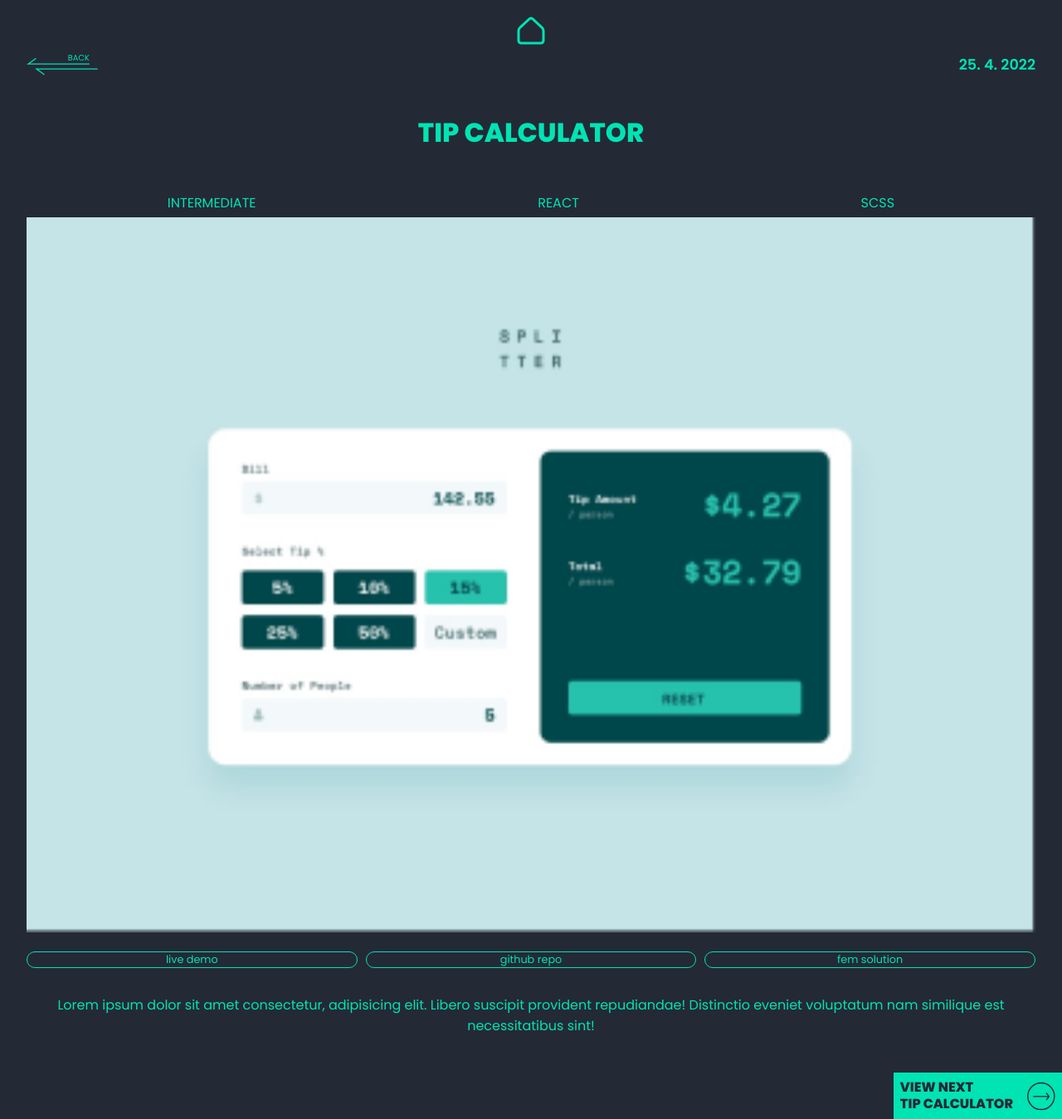
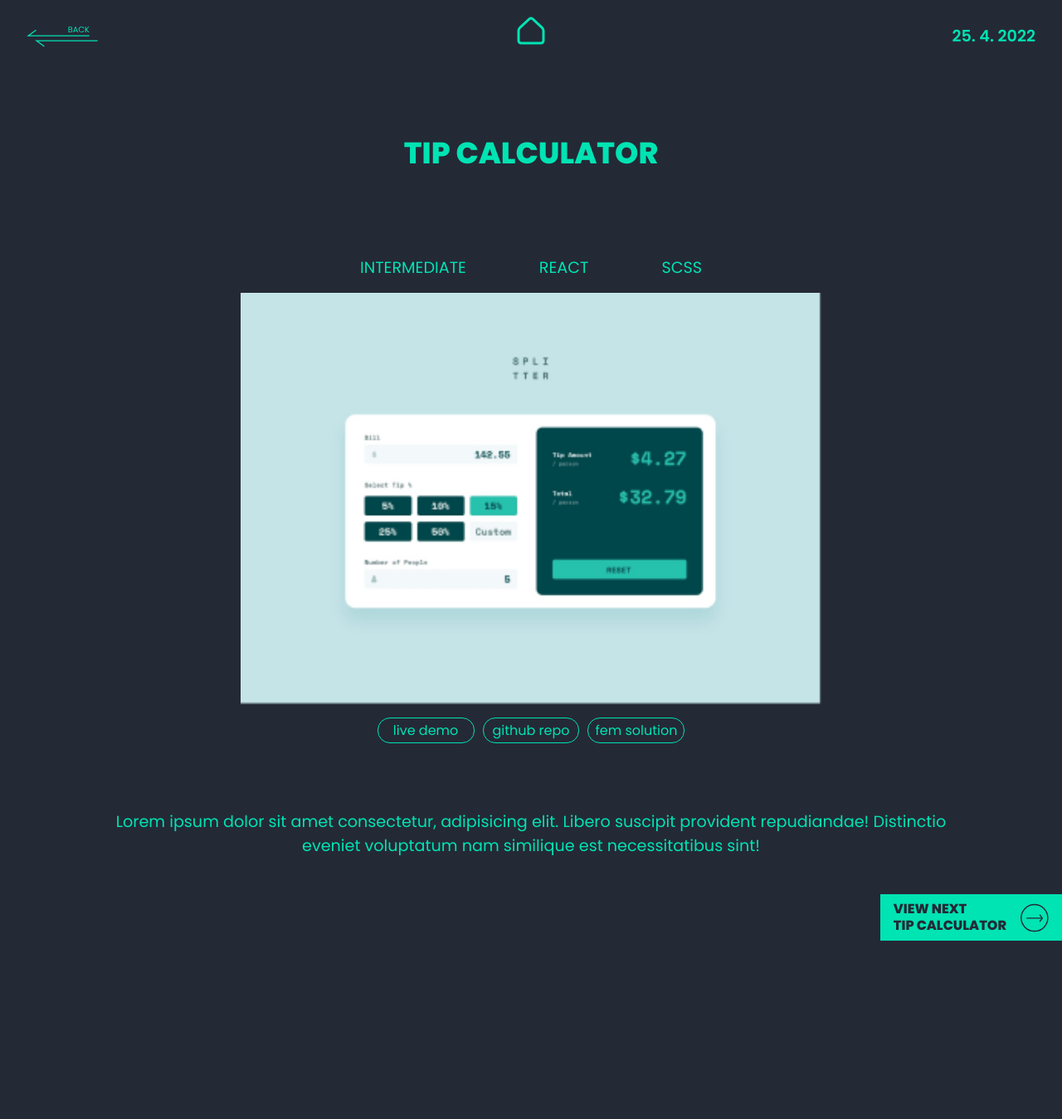
Before and after one commit to K4UNG/fem-challenge-gallary, a React (Create React App) app: page /projects/someid in a window 1280 px wide. Shown: the whole page at 83% size. After the commit the page ends 1134 px from the top, so only its background shows below. Built offline with nearby package versions, Linux system fonts and the light colour scheme; the HTML template or start-up script is replaced by a standard one.

Commit message:
detail page desktop

```diff
--- a/src/pages/Detail.module.css
+++ b/src/pages/Detail.module.css
@@ -55,6 +55,7 @@
     justify-content: space-around;
     align-items: center;
     margin: 0 auto 5px;
+    max-width: 500px;
 }
 
 .tags span {
@@ -64,6 +65,9 @@
 
 .image {
     width: 100%;
+    max-width: 700px;
+    display: block;
+    margin: auto;
 }
 
 .links {
@@ -71,6 +75,7 @@
     grid-template-columns: repeat(3, 1fr);
     grid-column-gap: 10px;
     margin: 1rem auto 2rem;
+    max-width: 300px;
 }
 
 .links a {
@@ -90,7 +95,7 @@
 
 .description {
     text-align: center;
-    margin-bottom: 5rem;
+    margin: 5rem;
 }
 
 .next {
@@ -109,3 +114,57 @@
     align-items: center;
     gap: 1rem;
 }
+
+@media (min-width: 620px) {
+    .head {
+        grid-template-columns: repeat(3, 1fr);
+    }
+
+    .home {
+        grid-column: 2/3;
+    }
+
+    .back, .date {
+        grid-row: 1/2;
+    }
+
+    .back {
+        grid-column: 1/2;
+    }
+
+    .date {
+        grid-column: 3/4;
+        font-size: 1.2rem;
+    }
+
+    .title {
+        font-size: 2.25rem;
+        margin: 6rem 0;
+    }
+
+    .tags {
+        margin-bottom: 1rem;
+    }
+
+    .tags span {
+        font-size: 1.2rem;
+    }
+
+    .links {
+        max-width: max-content;
+    }
+
+    .links a {
+        font-size: 1rem;
+        padding: 2px .5rem;
+    }
+
+    .description {
+        font-size: 1.2rem;
+        max-width: 1100px;
+    }
+
+    .next {
+        padding: .5rem 1rem;
+    }
+}
```
Also changed, not shown: src/pages/Detail.jsx (line endings or trailing spaces).
